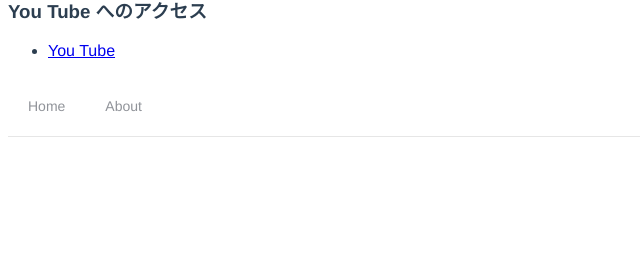
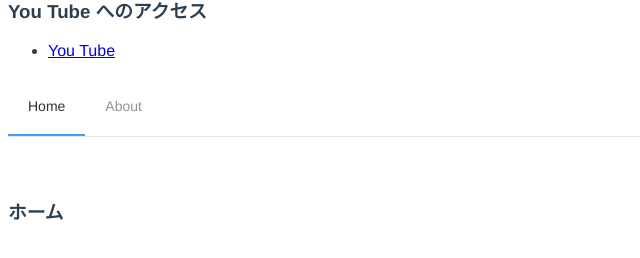
Before and after one commit to kimagurekappa/home-page, a Vue app: page /home-page in a window 1280 px wide. Shown: the part 214-472 px from the top of the page, without its empty margins (0-640 px from the left). Built offline with nearby package versions, Linux system fonts and the light colour scheme.

Commit message:
20200718

```diff
--- a/src/App.vue
+++ b/src/App.vue
@@ -11,8 +11,8 @@
     </ul>
 
       <el-menu :default-active="activeIndex" mode="horizontal" router>
-      <el-menu-item index="home" :route="{ name:'home' , path: '/home' }">Home</el-menu-item>
-      <el-menu-item index=about :route="{ name:'about' , path: '/about' }">About</el-menu-item>
+      <el-menu-item index="home" :route="{ name:'home' , path: '/home-page/home' }">Home</el-menu-item>
+      <el-menu-item index=about :route="{ name:'about' , path: '/home-page/about' }">About</el-menu-item>
     </el-menu>
     <router-view />
 
--- a/src/components/About.vue
+++ b/src/components/About.vue
@@ -1,5 +1,5 @@
 <template>
   <div>
-    <p>About</p>
+    <h3>工事中</h3>
   </div>
 </template>
--- a/src/components/HelloWorld.vue
+++ /dev/null
@@ -1,17 +0,0 @@
-<template>
-  <div id="app">
-    <h3>ホーム</h3>
-  </div>
-</template>
-
-<script>
-
-
-export default {
-  data () {
-    return {
-      msg: 'home page for KimagureKappa!'
-    }
-  }
-}
-</script>
--- a/src/components/Home.vue
+++ b/src/components/Home.vue
@@ -1,5 +1,17 @@
 <template>
-  <div>
-    <p>Home page</p>
+  <div id="app">
+    <h3>ホーム</h3>
   </div>
 </template>
+
+<script>
+
+
+export default {
+  data () {
+    return {
+      msg: 'home page for KimagureKappa!'
+    }
+  }
+}
+</script>
--- a/src/components/TabMenu.vue
+++ /dev/null
@@ -1,66 +0,0 @@
-<template>
-  <div>
-    <ol>
-      <li v-for="(item, index) in items" :key=index>
-         <router-link v-bind:to=item.path>
-            {{ item.title }}
-         </router-link>
-      </li>
-    </ol>
-  </div>
-</template>
-
-<script>
-export default {
-  name: 'TabMenu',
-  data () {
-    return {
-      items: [
-        { title: 'top', path: '/' },
-        { title: 'git', path: '/git' },
-        { title: 'you-tube', path: '/you-tube' }
-      ]
-    }
-  }
-}
-</script>
-
-<style scoped>
-
-ol {
-  margin-left: auto;
-  width: 480px;
-  display:flex;
-  justify-content: center;
-  padding: 0;
-  list-style: none;
-}
-
-li {
-  width: 100px;
-  height: 50px;
-  margin-left:10px;
-  margin-right:10px;
-  font-size: 14px;
-  background-color: skyblue;
-  border-radius: 8px;
-  position: relative;
-}
-
-li:hover {
-  opacity: 0.4;
-}
-
-/*  router-linkがaタグとして表示されてたのでスタイルをaタグに書いた*/
-a {
-  position: absolute;
-  left: 0;
-  top: 0;
-  width: 100%;
-  height: 100%;
-  color: white;
-  text-decoration: none;
-  line-height: 50px;
-}
-
-</style>
--- a/src/router/index.js
+++ b/src/router/index.js
@@ -1,6 +1,6 @@
 import Vue from 'vue'
 import Router from 'vue-router'
-import HelloWorld from '@/components/HelloWorld'
+import Home from '@/components/Home'
 import About from '@/components/About'
 
 Vue.use(Router)
@@ -9,17 +9,17 @@
   mode: 'history',
   routes: [
     {
-      path: '/',
-      name: 'HelloWorld',
-      component: HelloWorld
+      path: '/home-page',
+      name: 'home',
+      component: Home
     },
     {
-      path: '/home',
+      path: '/home-page/home',
       name: 'home',
-      component: HelloWorld
+      component: Home
     },
     {
-      path: '/about',
+      path: '/home-page/about',
       name: 'about',
       component: About
     }
```
